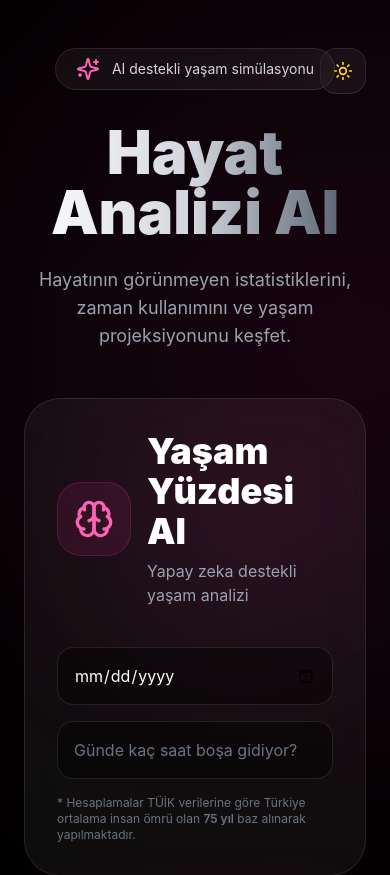
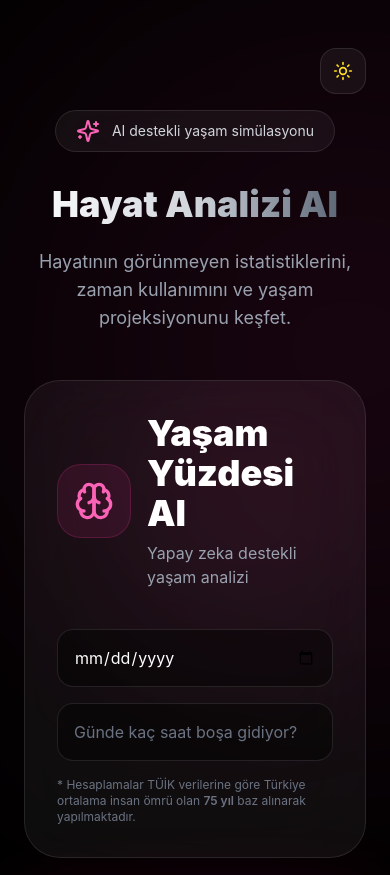
Before and after one commit to dctech2/hayatsayaci, a Next.js app: page / in a window 390 px wide. Shown: the top 875 px of the page. Built offline with nearby package versions, Linux system fonts and the light colour scheme.

Commit message:
fix mobile errors

```diff
--- a/app/page.tsx
+++ b/app/page.tsx
@@ -121,10 +121,10 @@ export default function Home() {
       <div className={`absolute bottom-0 right-0 w-[700px] h-[700px] ${d("bg-cyan-500/10", "bg-cyan-400/15")} blur-[150px] rounded-full`} />
 
       {/* HEADER */}
-      <div className="relative z-10 text-center pt-12 px-6">
+      <div className="relative z-10 pt-12 px-6">
 
         {/* THEME TOGGLE */}
-        <div className="absolute right-6 top-12">
+        <div className="flex justify-end mb-4">
           <button
             onClick={() => setIsDark(!isDark)}
             className={`p-3 rounded-2xl border transition-all duration-300 ${d("bg-white/5 border-white/10 hover:bg-white/10 text-yellow-300", "bg-white border-gray-200 hover:bg-gray-100 text-gray-600 shadow-sm")}`}
@@ -133,6 +133,7 @@ export default function Home() {
           </button>
         </div>
 
+        <div className="text-center">
         <div className={`inline-flex items-center gap-3 px-5 py-2 rounded-full ${d("bg-white/5 border-white/10", "bg-white border-gray-200 shadow-sm")} border backdrop-blur-xl`}>
           <Sparkles className="text-pink-400" />
           <span className={`text-sm ${d("text-gray-300", "text-gray-600")}`}>
@@ -140,7 +141,7 @@ export default function Home() {
           </span>
         </div>
 
-        <h1 className={`mt-8 text-6xl md:text-7xl font-black bg-gradient-to-r ${d("from-white via-gray-300 to-gray-600", "from-gray-900 via-gray-700 to-gray-500")} bg-clip-text text-transparent`}>
+        <h1 className={`mt-8 text-4xl sm:text-6xl md:text-7xl font-black bg-gradient-to-r ${d("from-white via-gray-300 to-gray-600", "from-gray-900 via-gray-700 to-gray-500")} bg-clip-text text-transparent`}>
           Hayat Analizi AI
         </h1>
 
@@ -149,6 +150,7 @@ export default function Home() {
           zaman kullanımını ve yaşam projeksiyonunu keşfet.
         </p>
 
+        </div>
       </div>
 
       {/* CONTENT */}
@@ -208,13 +210,13 @@ export default function Home() {
             <React.Fragment key={birthDate}>
               {/* MAIN STAT */}
               <div
-                className={`anim-pop rounded-[36px] bg-gradient-to-br ${d("from-pink-500/20 to-purple-900/20 border-pink-500/20", "from-pink-50 to-purple-50 border-pink-200")} border p-10 text-center`}
+                className={`anim-pop rounded-[36px] bg-gradient-to-br ${d("from-pink-500/20 to-purple-900/20 border-pink-500/20", "from-pink-50 to-purple-50 border-pink-200")} border p-8 sm:p-10 text-center`}
                 style={{ animationDelay: "0ms" }}
               >
                 <p className={`${d("text-gray-300", "text-gray-600")} text-lg`}>
                   Hayatının yaşanan kısmı
                 </p>
-                <h1 className={`text-[120px] leading-none font-black bg-gradient-to-b ${d("from-white to-gray-500", "from-gray-900 to-gray-400")} bg-clip-text text-transparent mt-4`}>
+                <h1 className={`text-[72px] sm:text-[120px] leading-none font-black bg-gradient-to-b ${d("from-white to-gray-500", "from-gray-900 to-gray-400")} bg-clip-text text-transparent mt-4`}>
                   %{analysis.lifePercent}
                 </h1>
                 <p className={`${d("text-pink-300", "text-pink-600")} text-xl mt-6 font-semibold`}>
@@ -238,7 +240,7 @@ export default function Home() {
                 <p className={`${d("text-cyan-300", "text-cyan-700")} text-lg`}>
                   Canlı yaşam sayacı
                 </p>
-                <h1 className={`mt-4 text-6xl font-black ${d("text-cyan-400", "text-cyan-600")}`}>
+                <h1 className={`mt-4 text-4xl sm:text-6xl font-black ${d("text-cyan-400", "text-cyan-600")} break-all`}>
                   {secondsAlive.toLocaleString()}
                 </h1>
                 <p className={`${d("text-gray-400", "text-gray-500")} mt-3`}>
```
